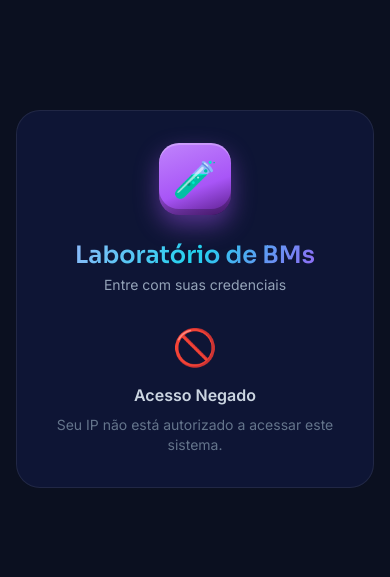
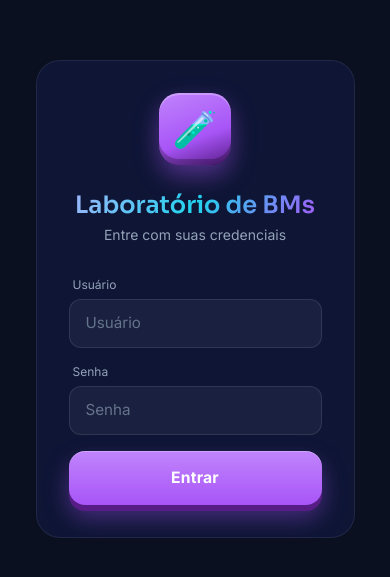
Before and after one commit to matspectrum-ai/bms-replica, a website: page login.html in a window 390 px wide. Shown: the part 123-700 px from the top of the page. Drawn offline with nearby package versions, Linux system fonts and the light colour scheme; no server answers.

Commit message:
feat: admin bypasses IP check (mobile data)

```diff
--- a/login.html
+++ b/login.html
@@ -76,12 +76,6 @@
         </div>
         <button id="login-btn" class="btn-3d purple w-full mt-2">Entrar</button>
       </div>
-
-      <div id="denied-msg" class="hidden text-center">
-        <div class="text-4xl mb-4">🚫</div>
-        <p class="text-slate-300 font-semibold mb-2">Acesso Negado</p>
-        <p class="text-sm text-slate-500">Seu IP não está autorizado a acessar este sistema.</p>
-      </div>
     </div>
   </div>
 </div>
@@ -89,20 +83,11 @@
 <script type="module">
 import { login } from './src/auth/session.js';
 import { checkAuth } from './src/auth/session.js';
-import { checkIpAccess } from './src/auth/ip-gate.js';
 
 const auth = checkAuth();
 if (auth.authenticated) {
   window.location.href = 'index.html';
 }
-
-(async () => {
-  const ipCheck = await checkIpAccess();
-  if (!ipCheck.allowed) {
-    document.getElementById('login-form').classList.add('hidden');
-    document.getElementById('denied-msg').classList.remove('hidden');
-  }
-})();
 
 const loginUser = document.getElementById('login-user');
 const loginPass = document.getElementById('login-pass');
```
Also changed, not shown: src/main.js (+8 -11 lines), 3 other files.
